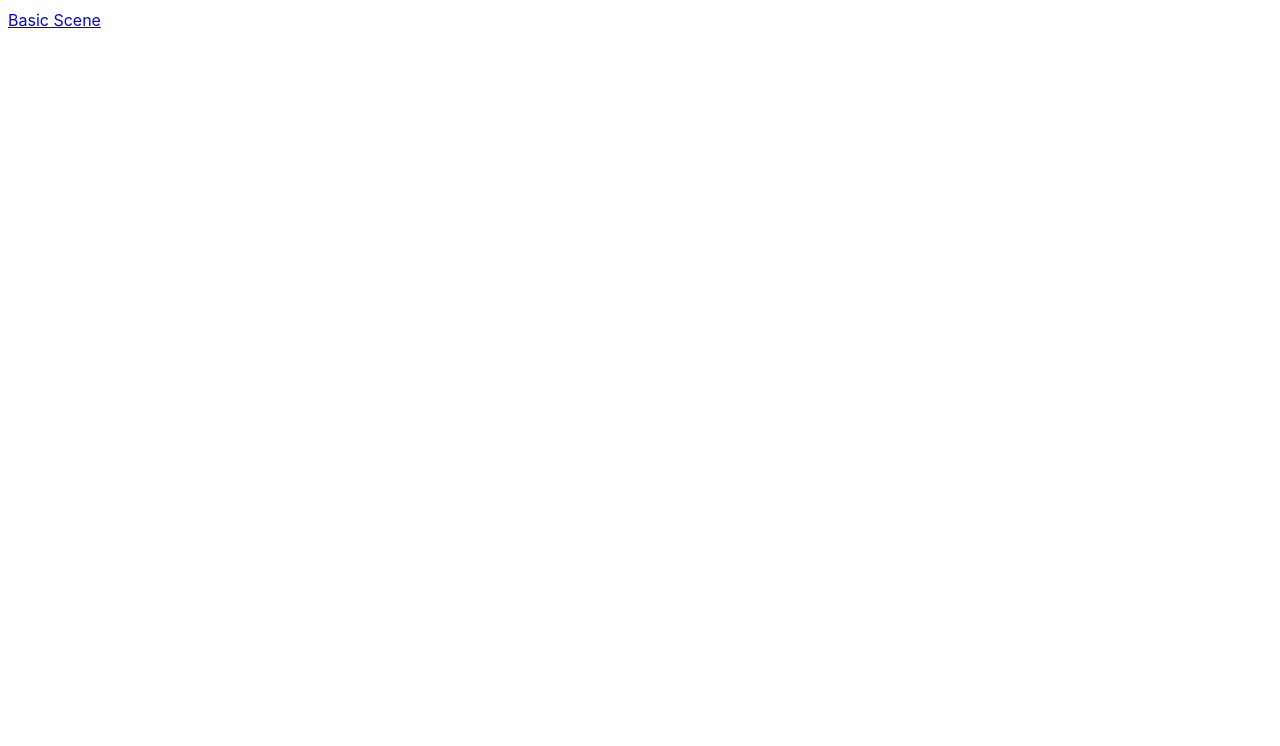
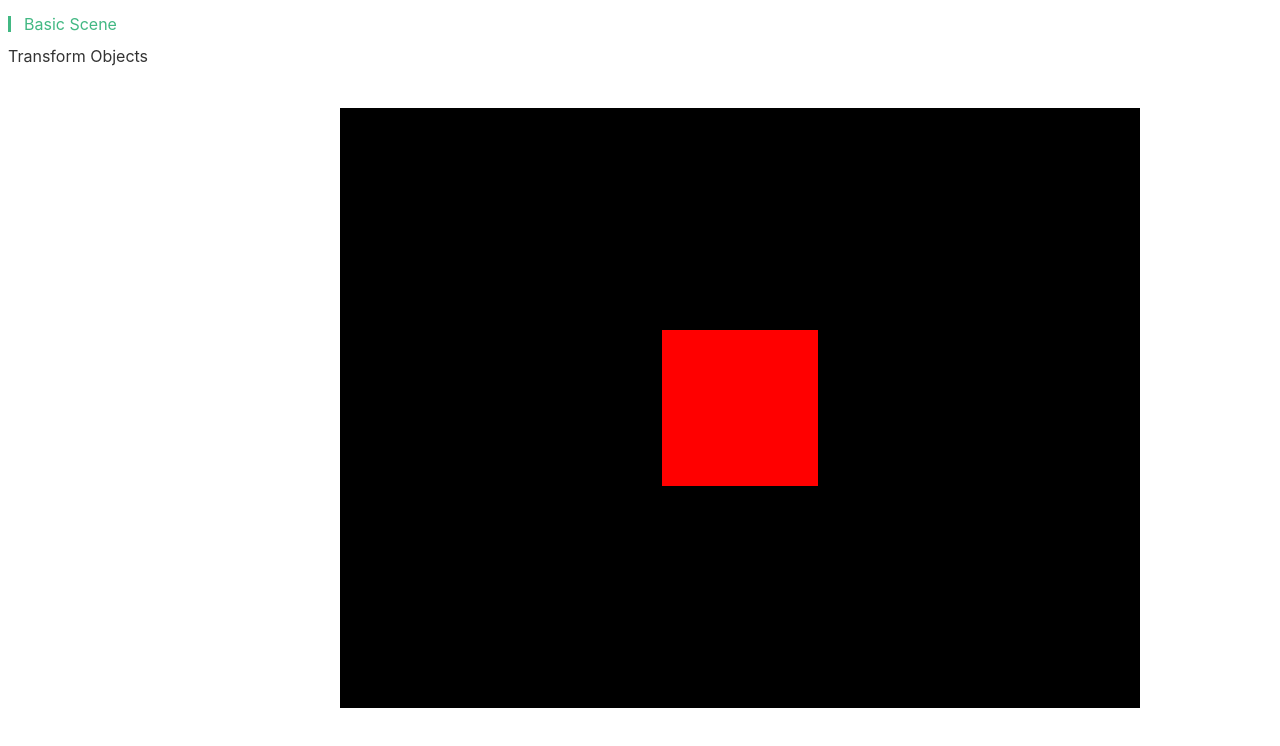
Before and after one commit to honestxll/three, a Vue app: page /#/basic-scene in a window 1280 px wide. Before the commit this address had no page. Shown: the top 746 px of the page. Built offline with nearby package versions, Linux system fonts and the light colour scheme.

Commit message:
feat: 设置导航样式

```diff
--- a/src/App.vue
+++ b/src/App.vue
@@ -1,13 +1,16 @@
 <script setup lang="ts">
-const onCollapse = (val: any, type: string) => {
-  const content = type === "responsive" ? "触发响应式收缩" : "点击触发收缩";
-};
+import { demoRoutes } from "./router";
 </script>
 
 <template>
   <div class="layout">
     <div class="navbar">
-      <router-link to="/">Basic Scene</router-link>
+      <router-link
+        :to="item.path"
+        v-for="(item, index) in demoRoutes"
+        :key="index"
+        >{{ item.name }}</router-link
+      >
     </div>
     <section class="content">
       <router-view></router-view>
@@ -15,5 +18,4 @@ const onCollapse = (val: any, type: string) => {
   </div>
 </template>
 
-<style scoped>
-</style>
+<style scoped></style>
--- a/src/router/index.ts
+++ b/src/router/index.ts
@@ -1,14 +1,28 @@
-import { createRouter, createWebHashHistory } from 'vue-router'
+import { createRouter, createWebHashHistory, RouteRecordRaw } from "vue-router";
 
-export const routes = [
+export const demoRoutes: RouteRecordRaw[] = [
   {
-    path: '/',
-    name: 'BasicScene',
-    component: () => import('@/views/BasicScene.vue'),
-  }
-]
+    path: "/basic-scene",
+    name: "Basic Scene",
+    component: () => import("@/views/BasicScene.vue"),
+  },
+  {
+    path: "/transform-objects",
+    name: "Transform Objects",
+    component: () => import("@/views/TransformObjects.vue"),
+  },
+];
+
+export const routes: RouteRecordRaw[] = [
+  {
+    path: "/",
+    name: "Home",
+    redirect: "/basic-scene",
+  },
+  ...demoRoutes,
+];
 
 export default createRouter({
   history: createWebHashHistory(),
   routes,
-})
+});
--- a/src/style.scss
+++ b/src/style.scss
@@ -2,7 +2,6 @@
   font-family: Inter, system-ui, Avenir, Helvetica, Arial, sans-serif;
   line-height: 1.5;
   font-weight: 400;
-
   color-scheme: light dark;
   color: rgba(255, 255, 255, 0.87);
   // background-color: #242424;
@@ -13,6 +12,10 @@
   -moz-osx-font-smoothing: grayscale;
   -webkit-text-size-adjust: 100%;
 }
+// colors
+:root {
+  --primaryColor: #42b883;
+}
 #app {
   height: 100vh;
 }
@@ -22,3 +25,35 @@
   grid-template-columns: 200px 1fr;
   grid-auto-rows: 100%;
 }
+.content {
+  display: flex;
+  justify-content: center;
+  align-items: center;
+}
+.navbar {
+  display: flex;
+  flex-direction: column;
+  a {
+    color: #333;
+    text-decoration: none;
+    height: 2rem;
+    display: flex;
+    align-items: center;
+    transition: all 300ms ease;
+    &.router-link-active {
+      position: relative;
+      color: var(--primaryColor);
+      padding-left: 1em;
+      &::before {
+        position: absolute;
+        content: "";
+        left: 0;
+        top: 50%;
+        width: 3px;
+        transform: translateY(-50%);
+        height: 1em;
+        background: var(--primaryColor);
+      }
+    }
+  }
+}
--- /dev/null
+++ b/src/views/TransformObjects.vue
@@ -0,0 +1,43 @@
+<script setup lang="ts">
+import * as THREE from "three";
+import { onMounted } from "vue";
+const scene = new THREE.Scene();
+
+// Red cube
+const geometry = new THREE.BoxGeometry(1, 1, 1);
+const material = new THREE.MeshBasicMaterial({ color: "#ff0000" });
+const mesh = new THREE.Mesh(geometry, material);
+scene.add(mesh);
+mesh.position.x = 0.7;
+mesh.position.y = -0.6;
+mesh.position.z = 1;
+
+// Sizes
+const sizes = {
+  width: 800,
+  height: 600,
+};
+
+// Camera
+const camera = new THREE.PerspectiveCamera(
+  75,
+  sizes.width / sizes.height,
+  0.1,
+  1000
+);
+camera.position.z = 3;
+scene.add(camera);
+
+// Renderer
+onMounted(() => {
+  const canvas = document.querySelector(".webgl")!;
+  const renderer = new THREE.WebGLRenderer({
+    canvas,
+  });
+  renderer.setSize(sizes.width, sizes.height);
+  renderer.render(scene, camera);
+});
+</script>
+<template>
+  <canvas class="webgl"></canvas>
+</template>
```
Also changed, not shown: 1 other file (tests, documents, lock files or other folders).
